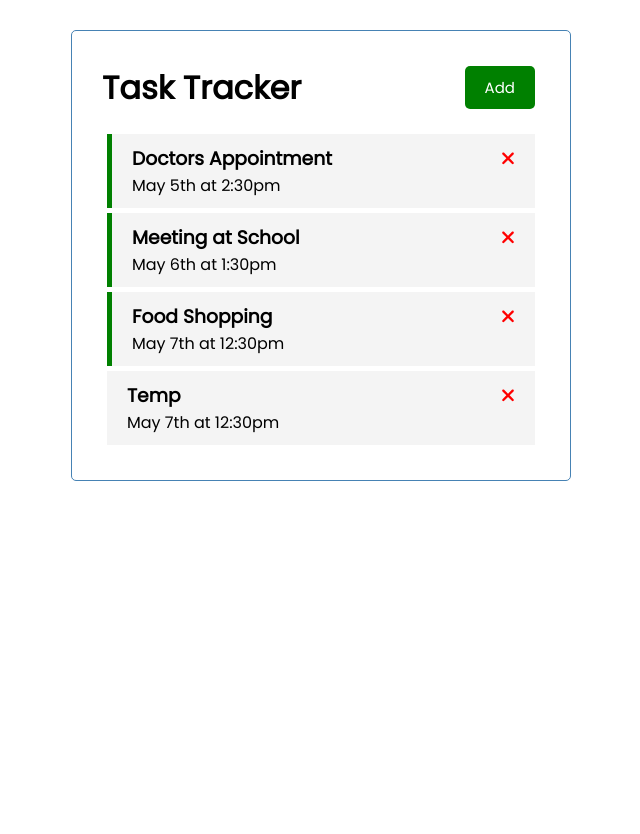
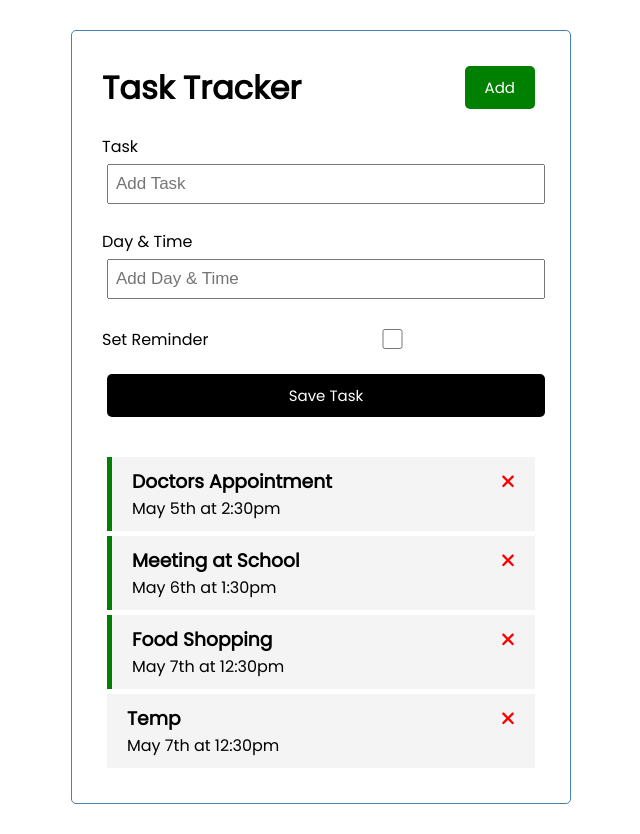
Before and after one commit to afsharm/crash2, an Angular app: page / in a window 1280 px wide. Shown: the whole page, without its empty margins (319-959 px from the left). Before the commit the page ends 800 px from the top, so only its background shows below. Built offline with nearby package versions, Linux system fonts and the light colour scheme; data requests are answered from the project's data file.

Commit message:
add form

```diff
--- /dev/null
+++ b/src/app/components/add-task/add-task.component.css
@@ -0,0 +1,3 @@
+.add-form {
+    margin-bottom: 40px;
+}
--- /dev/null
+++ b/src/app/components/add-task/add-task.component.html
@@ -0,0 +1,15 @@
+<form class="add-form">
+    <div class="form-control">
+        <label for="text">Task</label>
+        <input type="text" name="text" id="text" placeholder="Add Task">
+    </div>
+    <div class="form-control">
+        <label for="day">Day & Time</label>
+        <input type="text" name="day" id="day" placeholder="Add Day & Time">
+    </div>
+    <div class="form-control form-control-check">
+        <label for="reminder">Set Reminder</label>
+        <input type="checkbox" name="reminder" id="reminder">
+    </div>
+    <input type="submit" value="Save Task" class="btn btn-block">
+</form>
--- a/src/app/components/tasks/tasks.component.html
+++ b/src/app/components/tasks/tasks.component.html
@@ -1,2 +1,3 @@
+<app-add-task></app-add-task>
 <app-task-item *ngFor="let task of tasks" [task]="task" (onDeleteTask)="deleteTask(task)"
     (onToggleReminder)="toggleReminder(task)"></app-task-item>
--- a/src/app/components/tasks/tasks.component.ts
+++ b/src/app/components/tasks/tasks.component.ts
@@ -3,11 +3,12 @@
 import { CommonModule } from '@angular/common';
 import { TaskItemComponent } from '../task-item/task-item.component';
 import { TaskService } from '../../services/task.service';
+import { AddTaskComponent } from '../add-task/add-task.component';
 
 @Component({
   selector: 'app-tasks',
   standalone: true,
-  imports: [CommonModule, TaskItemComponent],
+  imports: [CommonModule, TaskItemComponent, AddTaskComponent],
   templateUrl: './tasks.component.html',
   styleUrl: './tasks.component.css'
 })
```
Also changed, not shown: src/app/components/add-task/add-task.component.ts (added, +12 -0 lines), 1 other file (tests, documents, lock files or other folders).
